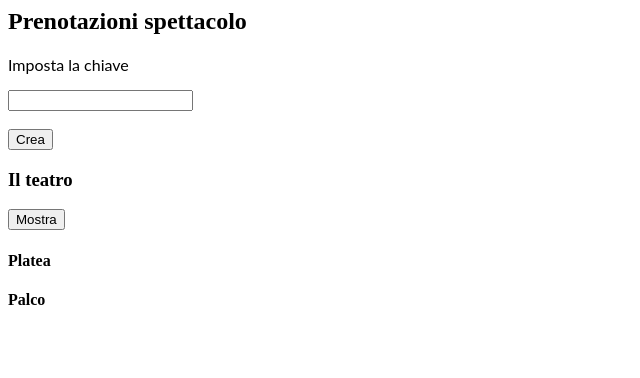
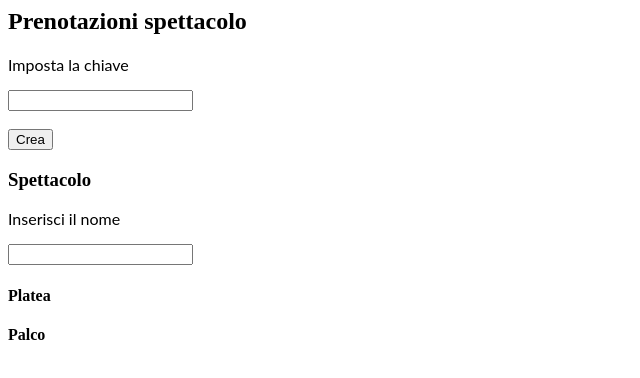
Before and after one commit to edcher/prova1, an Angular app: page / in a window 1280 px wide. Shown: the top 378 px of the page, without its empty margins (0-640 px from the left). Built offline with nearby package versions, Linux system fonts and the light colour scheme.

Commit message:
2 files modified

```diff
--- a/src/app/app.component.html
+++ b/src/app/app.component.html
@@ -1,10 +1,13 @@
 <h2> {{ title }} </h2>
 <p> Imposta la chiave </p>
-<input >
+<!--Utilizza la chiave c484205d-->
+<input #key (keyup.enter)="cercaSpettacolo(key.value); key.value=''">
 <br><br>
 <button (click)="creaSpettacolo()">Crea</button>
-<h3> Il teatro </h3>
-<button (click)="cercaSpettacolo()">Mostra</button>
+<h3> Spettacolo {{chiave}} </h3>
+<p> Inserisci il nome </p>
+<input #nome (keyup.enter)="cercaSpettacolo(key.value); nome.value=''">
+
 <h4> Platea </h4>
 <div *ngFor="let fila of platea; let i = index">
   <button *ngFor="let posto of fila; let j = index" >
--- a/src/app/app.component.ts
+++ b/src/app/app.component.ts
@@ -17,27 +17,32 @@ class Teatro {
 })
 
 export class AppComponent  {
-  @Output() new_teatro_event = new EventEmitter<string>();
+  @Output() event = new EventEmitter<string>();
   title: string = 'Prenotazioni spettacolo';
   spettacolo: Teatro;
   platea: any[] = [];
   palco: any[] = [];
+  chiave: string;
   constructor(private service: TeatroService) { }
 
   creaSpettacolo(){
     this.spettacolo = new Teatro(7,10,4,6);
-    this.service.setSpettacolo("c484205d", this.spettacolo).subscribe({
-      //next: ( x: any ) => console.log("Lo spettacolo è stato creato"),
-      next: ( x: any ) => {
-        this.new_teatro_event.emit("c484205d");
-        console.log("Lo spettacolo è stato creato");
+    this.service.newSpettacolo().subscribe({
+      next: ( key: any ) => {
+        this.service.setSpettacolo(key, this.spettacolo).subscribe({
+          next: ( x: any ) => {
+            this.event.emit(key);
+            console.log("Lo spettacolo con la chiave "+this.chiave+" è stato creato");
+            this.cercaSpettacolo(key);
+          },
+          error: err => console.error('Observer got an error: ' + JSON.stringify(err))
+        })
       },
       error: err => console.error('Observer got an error: ' + JSON.stringify(err))
     })
   }
 
-  cercaSpettacolo(){
-    const key = "c484205d";
+  cercaSpettacolo(key: string){
     this.service.getSpettacolo(key).subscribe({
       next: (x: any) => {
       const spettacolo = JSON.parse(x);
@@ -46,12 +51,11 @@ export class AppComponent  {
       console.log(spettacolo.platea);
       this.platea = spettacolo.platea;
       this.palco = spettacolo.palco;
+      this.chiave = key;
       },
       error: err => console.error('Observer got an error: ' + JSON.stringify(err))
     })
   }
 
-  mostraPalcoscenico(platea: any, palco: any){
 
-  }
 }
```
